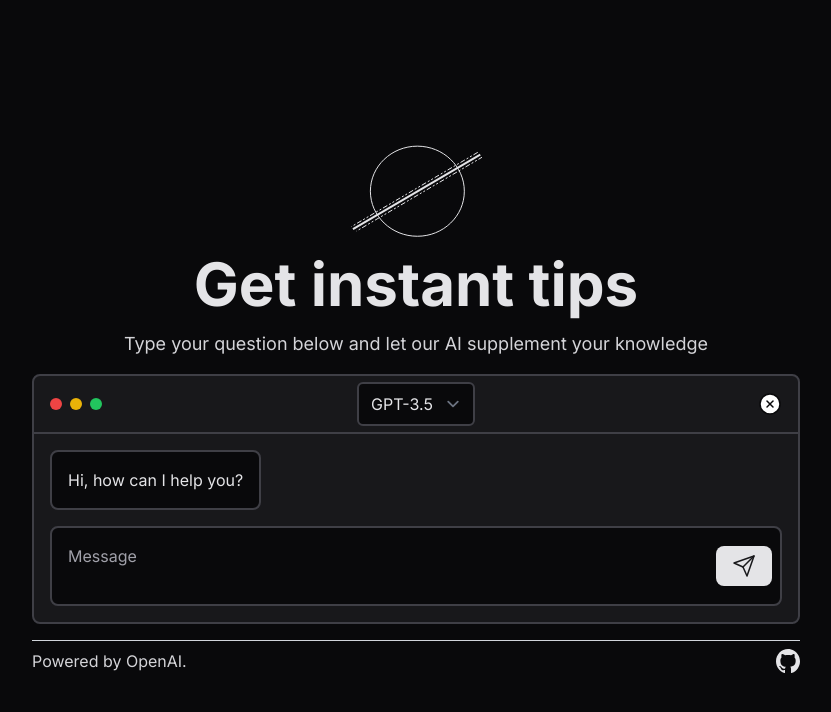
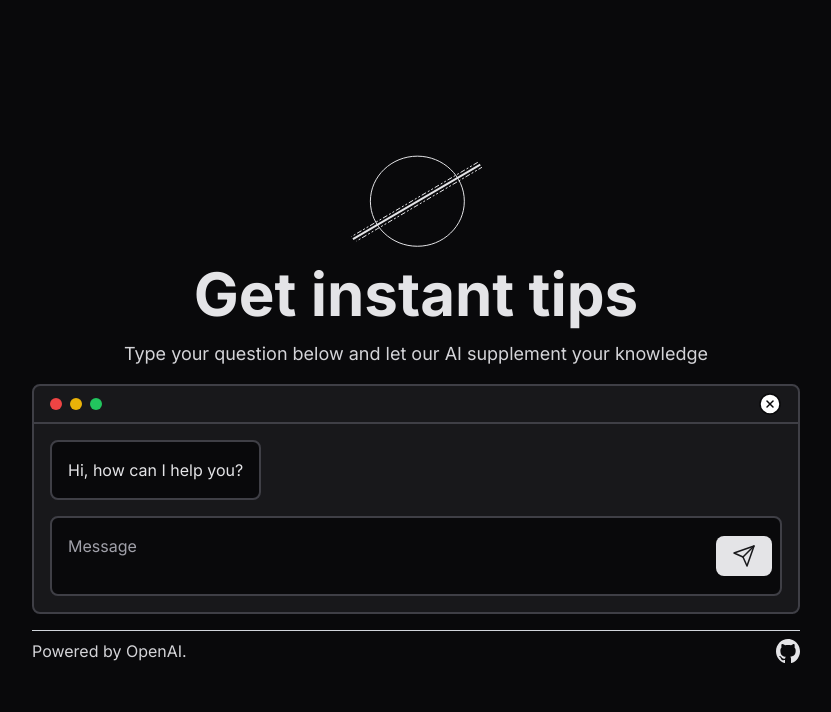
Before and after one commit to igorxmath/openai-tools, a Next.js app: page / in a window 1280 px wide. Shown: the top 712 px of the page, without its empty margins (224-1055 px from the left). Built offline with nearby package versions, Linux system fonts and the light colour scheme.

Commit message:
Fix: update dependencies and bring edge to pages

```diff
--- a/package.json
+++ b/package.json
@@ -17,7 +17,7 @@
     "@vercel/analytics": "^0.1.11",
     "eslint": "8.37.0",
     "eventsource-parser": "^1.0.0",
-    "next": "^13.2.5-canary.25",
+    "next": "^13.2.5-canary.28",
     "react": "^18.2.0",
     "react-dom": "^18.2.0",
     "react-markdown": "^8.0.5",
--- a/src/app/layout.tsx
+++ b/src/app/layout.tsx
@@ -4,6 +4,8 @@
 import type { Metadata } from 'next'
 
 const inter = Inter({ subsets: ['latin'] })
+
+export const runtime = 'edge'
 
 export const metadata: Metadata = {
   title: 'OpenAi GPT-3 Playground',
--- a/src/components/pages/chat/ChatHeader.tsx
+++ b/src/components/pages/chat/ChatHeader.tsx
@@ -11,10 +11,10 @@
         <span className='h-3 w-3 rounded-full bg-yellow-500'></span>
         <span className='h-3 w-3 rounded-full bg-green-500'></span>
       </div>
-      <select className='rounded-md border-2 border-zinc-700 bg-zinc-950 text-zinc-200'>
+      {/* <select className='rounded-md border-2 border-zinc-700 bg-zinc-950 text-zinc-200'>
         <option value='gpt-3.5'>GPT-3.5</option>
         <option value='gpt-4'>GPT-4</option>
-      </select>
+      </select> */}
       <div className='flex w-full items-center justify-end space-x-2'>
         <div className='group relative cursor-pointer'>
           <Clear
```
Also changed, not shown: 1 other file (tests, documents, lock files or other folders).
